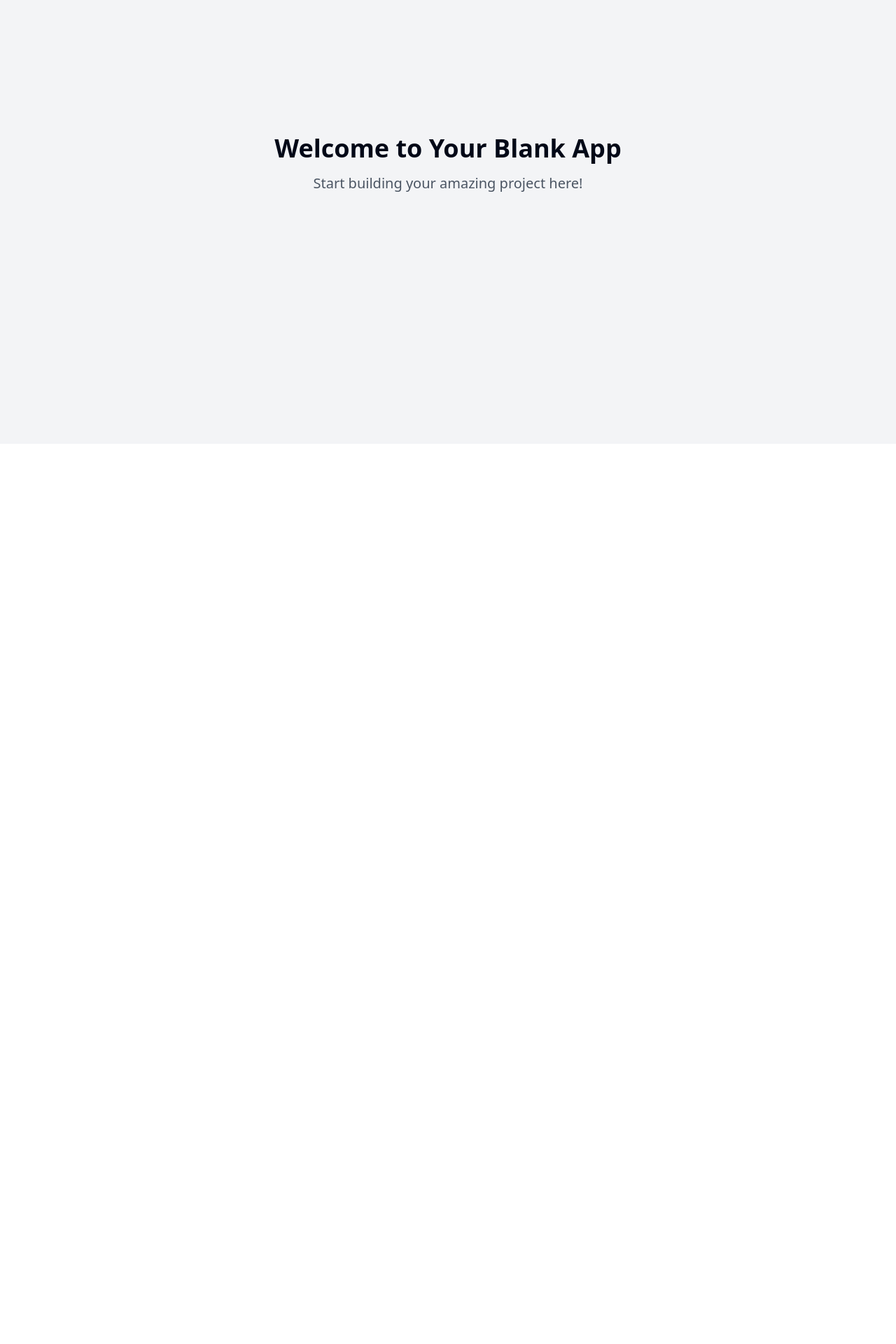
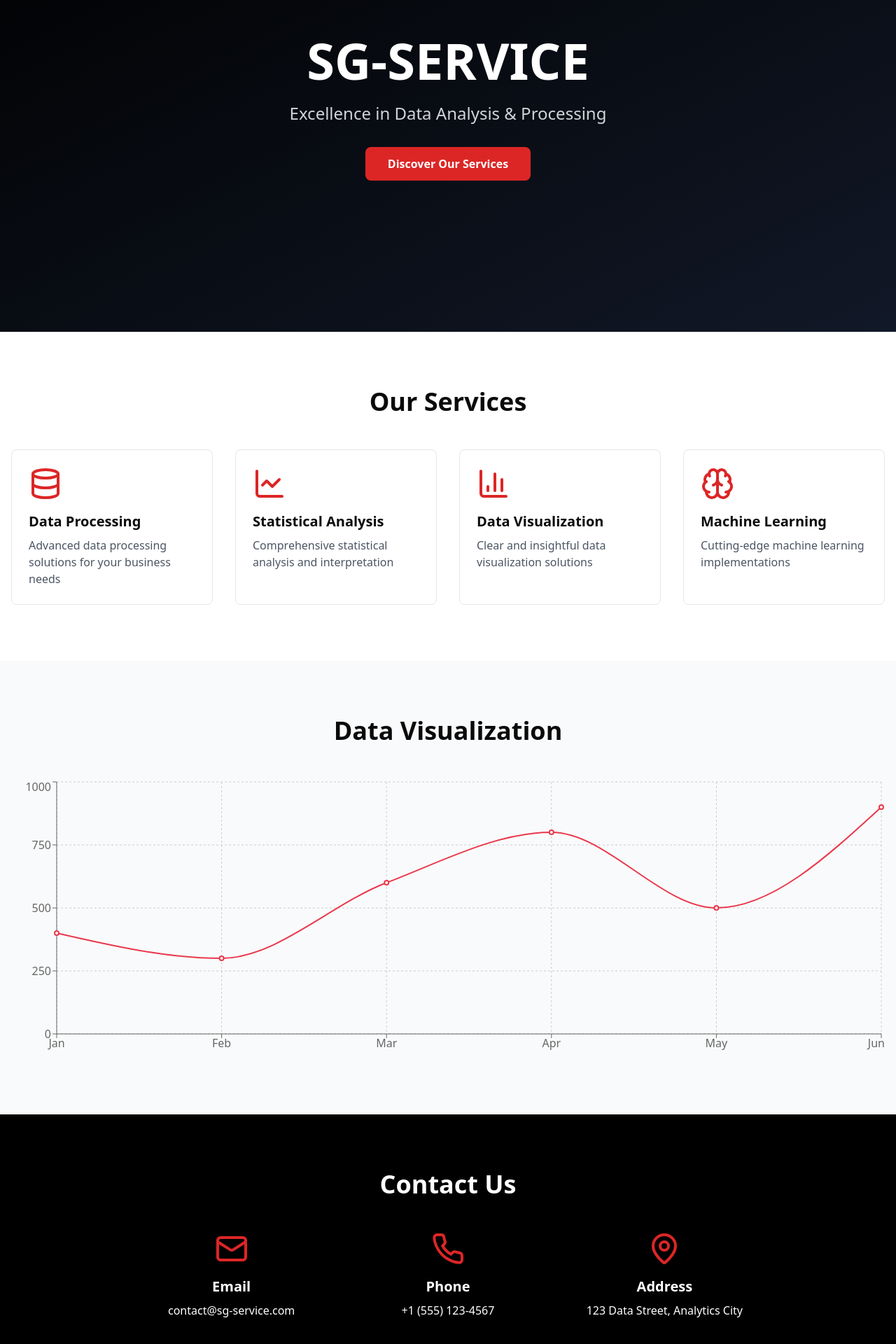
Before and after one commit to LaSG-SERVICE/LaSG-SERVICE, a React (Vite) app: page / in a window 1280 px wide. Shown: the part 166-2086 px from the top of the page at 70% size. Before the commit the page ends 800 px from the top, so only its background shows below. Built offline with nearby package versions, Linux system fonts and the light colour scheme.

Commit message:
Create R script for SG-SERVICE website
Implement a script in R to develop a website for SG-SERVICE, a company specializing in data processing and analysis.
[skip gpt_engineer]

```diff
--- a/package.json
+++ b/package.json
@@ -45,6 +45,7 @@
     "cmdk": "^1.0.0",
     "date-fns": "^3.6.0",
     "embla-carousel-react": "^8.3.0",
+    "framer-motion": "^12.2.0",
     "input-otp": "^1.2.4",
     "lucide-react": "^0.462.0",
     "next-themes": "^0.3.0",
--- /dev/null
+++ b/src/components/Contact.tsx
@@ -0,0 +1,28 @@
+import { Mail, Phone, MapPin } from "lucide-react";
+
+export const Contact = () => {
+  return (
+    <div className="py-20 bg-black text-white">
+      <div className="container mx-auto px-4">
+        <h2 className="text-4xl font-bold text-center mb-12">Contact Us</h2>
+        <div className="grid grid-cols-1 md:grid-cols-3 gap-8 max-w-4xl mx-auto">
+          <div className="flex flex-col items-center text-center">
+            <Mail className="w-12 h-12 mb-4 text-red-600" />
+            <h3 className="text-xl font-bold mb-2">Email</h3>
+            <p>contact@sg-service.com</p>
+          </div>
+          <div className="flex flex-col items-center text-center">
+            <Phone className="w-12 h-12 mb-4 text-red-600" />
+            <h3 className="text-xl font-bold mb-2">Phone</h3>
+            <p>+1 (555) 123-4567</p>
+          </div>
+          <div className="flex flex-col items-center text-center">
+            <MapPin className="w-12 h-12 mb-4 text-red-600" />
+            <h3 className="text-xl font-bold mb-2">Address</h3>
+            <p>123 Data Street, Analytics City</p>
+          </div>
+        </div>
+      </div>
+    </div>
+  );
+};
--- /dev/null
+++ b/src/components/DataViz.tsx
@@ -0,0 +1,31 @@
+import { LineChart, Line, XAxis, YAxis, CartesianGrid, Tooltip, ResponsiveContainer } from 'recharts';
+
+const data = [
+  { name: 'Jan', value: 400 },
+  { name: 'Feb', value: 300 },
+  { name: 'Mar', value: 600 },
+  { name: 'Apr', value: 800 },
+  { name: 'May', value: 500 },
+  { name: 'Jun', value: 900 },
+];
+
+export const DataViz = () => {
+  return (
+    <div className="py-20 bg-gray-50">
+      <div className="container mx-auto px-4">
+        <h2 className="text-4xl font-bold text-center mb-12">Data Visualization</h2>
+        <div className="h-[400px] w-full">
+          <ResponsiveContainer width="100%" height="100%">
+            <LineChart data={data}>
+              <CartesianGrid strokeDasharray="3 3" />
+              <XAxis dataKey="name" />
+              <YAxis />
+              <Tooltip />
+              <Line type="monotone" dataKey="value" stroke="#ea384c" strokeWidth={2} />
+            </LineChart>
+          </ResponsiveContainer>
+        </div>
+      </div>
+    </div>
+  );
+};
--- /dev/null
+++ b/src/components/Hero.tsx
@@ -0,0 +1,26 @@
+import { motion } from "framer-motion";
+
+export const Hero = () => {
+  return (
+    <div className="min-h-[80vh] flex items-center justify-center bg-gradient-to-br from-black to-gray-900 text-white">
+      <div className="container mx-auto px-4">
+        <motion.div
+          initial={{ opacity: 0, y: 20 }}
+          animate={{ opacity: 1, y: 0 }}
+          transition={{ duration: 0.5 }}
+          className="text-center"
+        >
+          <h1 className="text-5xl md:text-7xl font-bold mb-6">
+            SG-SERVICE
+          </h1>
+          <p className="text-xl md:text-2xl text-gray-300 mb-8">
+            Excellence in Data Analysis & Processing
+          </p>
+          <button className="bg-red-600 hover:bg-red-700 text-white font-bold py-3 px-8 rounded-lg transition-colors">
+            Discover Our Services
+          </button>
+        </motion.div>
+      </div>
+    </div>
+  );
+};
--- /dev/null
+++ b/src/components/Services.tsx
@@ -0,0 +1,46 @@
+import { BarChart3, Database, LineChart, Brain } from "lucide-react";
+
+const services = [
+  {
+    icon: <Database className="w-12 h-12 text-red-600" />,
+    title: "Data Processing",
+    description: "Advanced data processing solutions for your business needs"
+  },
+  {
+    icon: <LineChart className="w-12 h-12 text-red-600" />,
+    title: "Statistical Analysis",
+    description: "Comprehensive statistical analysis and interpretation"
+  },
+  {
+    icon: <BarChart3 className="w-12 h-12 text-red-600" />,
+    title: "Data Visualization",
+    description: "Clear and insightful data visualization solutions"
+  },
+  {
+    icon: <Brain className="w-12 h-12 text-red-600" />,
+    title: "Machine Learning",
+    description: "Cutting-edge machine learning implementations"
+  }
+];
+
+export const Services = () => {
+  return (
+    <div className="py-20 bg-white">
+      <div className="container mx-auto px-4">
+        <h2 className="text-4xl font-bold text-center mb-12">Our Services</h2>
+        <div className="grid grid-cols-1 md:grid-cols-2 lg:grid-cols-4 gap-8">
+          {services.map((service, index) => (
+            <div
+              key={index}
+              className="p-6 rounded-lg border border-gray-200 hover:shadow-lg transition-shadow"
+            >
+              <div className="mb-4">{service.icon}</div>
+              <h3 className="text-xl font-bold mb-2">{service.title}</h3>
+              <p className="text-gray-600">{service.description}</p>
+            </div>
+          ))}
+        </div>
+      </div>
+    </div>
+  );
+};
--- a/src/index.css
+++ b/src/index.css
@@ -5,88 +5,34 @@
 @layer base {
   :root {
     --background: 0 0% 100%;
-    --foreground: 222.2 84% 4.9%;
+    --foreground: 0 0% 3.9%;
 
     --card: 0 0% 100%;
-    --card-foreground: 222.2 84% 4.9%;
+    --card-foreground: 0 0% 3.9%;
 
     --popover: 0 0% 100%;
-    --popover-foreground: 222.2 84% 4.9%;
+    --popover-foreground: 0 0% 3.9%;
 
-    --primary: 222.2 47.4% 11.2%;
-    --primary-foreground: 210 40% 98%;
+    --primary: 0 72.2% 50.6%;
+    --primary-foreground: 0 85.7% 97.3%;
 
-    --secondary: 210 40% 96.1%;
-    --secondary-foreground: 222.2 47.4% 11.2%;
+    --secondary: 0 0% 96.1%;
+    --secondary-foreground: 0 0% 9%;
 
-    --muted: 210 40% 96.1%;
-    --muted-foreground: 215.4 16.3% 46.9%;
+    --muted: 0 0% 96.1%;
+    --muted-foreground: 0 0% 45.1%;
 
-    --accent: 210 40% 96.1%;
-    --accent-foreground: 222.2 47.4% 11.2%;
+    --accent: 0 0% 96.1%;
+    --accent-foreground: 0 0% 9%;
 
     --destructive: 0 84.2% 60.2%;
-    --destructive-foreground: 210 40% 98%;
+    --destructive-foreground: 0 0% 98%;
 
-    --border: 214.3 31.8% 91.4%;
-    --input: 214.3 31.8% 91.4%;
-    --ring: 222.2 84% 4.9%;
+    --border: 0 0% 89.8%;
+    --input: 0 0% 89.8%;
+    --ring: 0 72.2% 50.6%;
 
     --radius: 0.5rem;
-
-    --sidebar-background: 0 0% 98%;
-
-    --sidebar-foreground: 240 5.3% 26.1%;
-
-    --sidebar-primary: 240 5.9% 10%;
-
-    --sidebar-primary-foreground: 0 0% 98%;
-
-    --sidebar-accent: 240 4.8% 95.9%;
-
-    --sidebar-accent-foreground: 240 5.9% 10%;
-
-    --sidebar-border: 220 13% 91%;
-
-    --sidebar-ring: 217.2 91.2% 59.8%;
-  }
-
-  .dark {
-    --background: 222.2 84% 4.9%;
-    --foreground: 210 40% 98%;
-
-    --card: 222.2 84% 4.9%;
-    --card-foreground: 210 40% 98%;
-
-    --popover: 222.2 84% 4.9%;
-    --popover-foreground: 210 40% 98%;
-
-    --primary: 210 40% 98%;
-    --primary-foreground: 222.2 47.4% 11.2%;
-
-    --secondary: 217.2 32.6% 17.5%;
-    --secondary-foreground: 210 40% 98%;
-
-    --muted: 217.2 32.6% 17.5%;
-    --muted-foreground: 215 20.2% 65.1%;
-
-    --accent: 217.2 32.6% 17.5%;
-    --accent-foreground: 210 40% 98%;
-
-    --destructive: 0 62.8% 30.6%;
-    --destructive-foreground: 210 40% 98%;
-
-    --border: 217.2 32.6% 17.5%;
-    --input: 217.2 32.6% 17.5%;
-    --ring: 212.7 26.8% 83.9%;
-    --sidebar-background: 240 5.9% 10%;
-    --sidebar-foreground: 240 4.8% 95.9%;
-    --sidebar-primary: 224.3 76.3% 48%;
-    --sidebar-primary-foreground: 0 0% 100%;
-    --sidebar-accent: 240 3.7% 15.9%;
-    --sidebar-accent-foreground: 240 4.8% 95.9%;
-    --sidebar-border: 240 3.7% 15.9%;
-    --sidebar-ring: 217.2 91.2% 59.8%;
   }
 }
 
@@ -94,8 +40,22 @@
   * {
     @apply border-border;
   }
-
   body {
     @apply bg-background text-foreground;
   }
 }
+
+.fade-in {
+  animation: fadeIn 0.5s ease-in;
+}
+
+@keyframes fadeIn {
+  from {
+    opacity: 0;
+    transform: translateY(20px);
+  }
+  to {
+    opacity: 1;
+    transform: translateY(0);
+  }
+}
--- a/src/pages/Index.tsx
+++ b/src/pages/Index.tsx
@@ -1,12 +1,15 @@
-// Update this page (the content is just a fallback if you fail to update the page)
+import { Hero } from "@/components/Hero";
+import { Services } from "@/components/Services";
+import { DataViz } from "@/components/DataViz";
+import { Contact } from "@/components/Contact";
 
 const Index = () => {
   return (
-    <div className="min-h-screen flex items-center justify-center bg-gray-100">
-      <div className="text-center">
-        <h1 className="text-4xl font-bold mb-4">Welcome to Your Blank App</h1>
-        <p className="text-xl text-gray-600">Start building your amazing project here!</p>
-      </div>
+    <div className="min-h-screen">
+      <Hero />
+      <Services />
+      <DataViz />
+      <Contact />
     </div>
   );
 };
```
Also changed, not shown: 1 other file (tests, documents, lock files or other folders).
